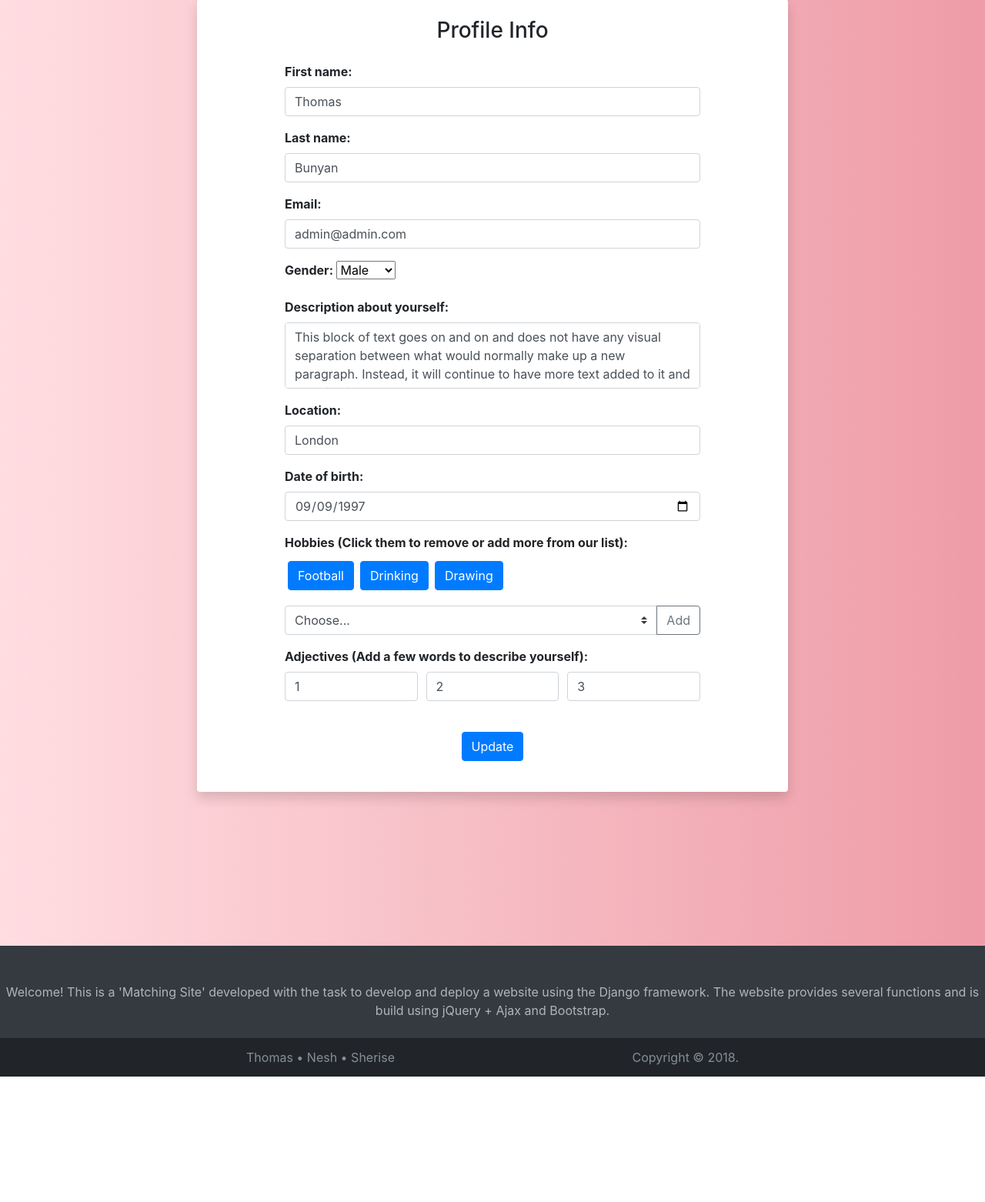
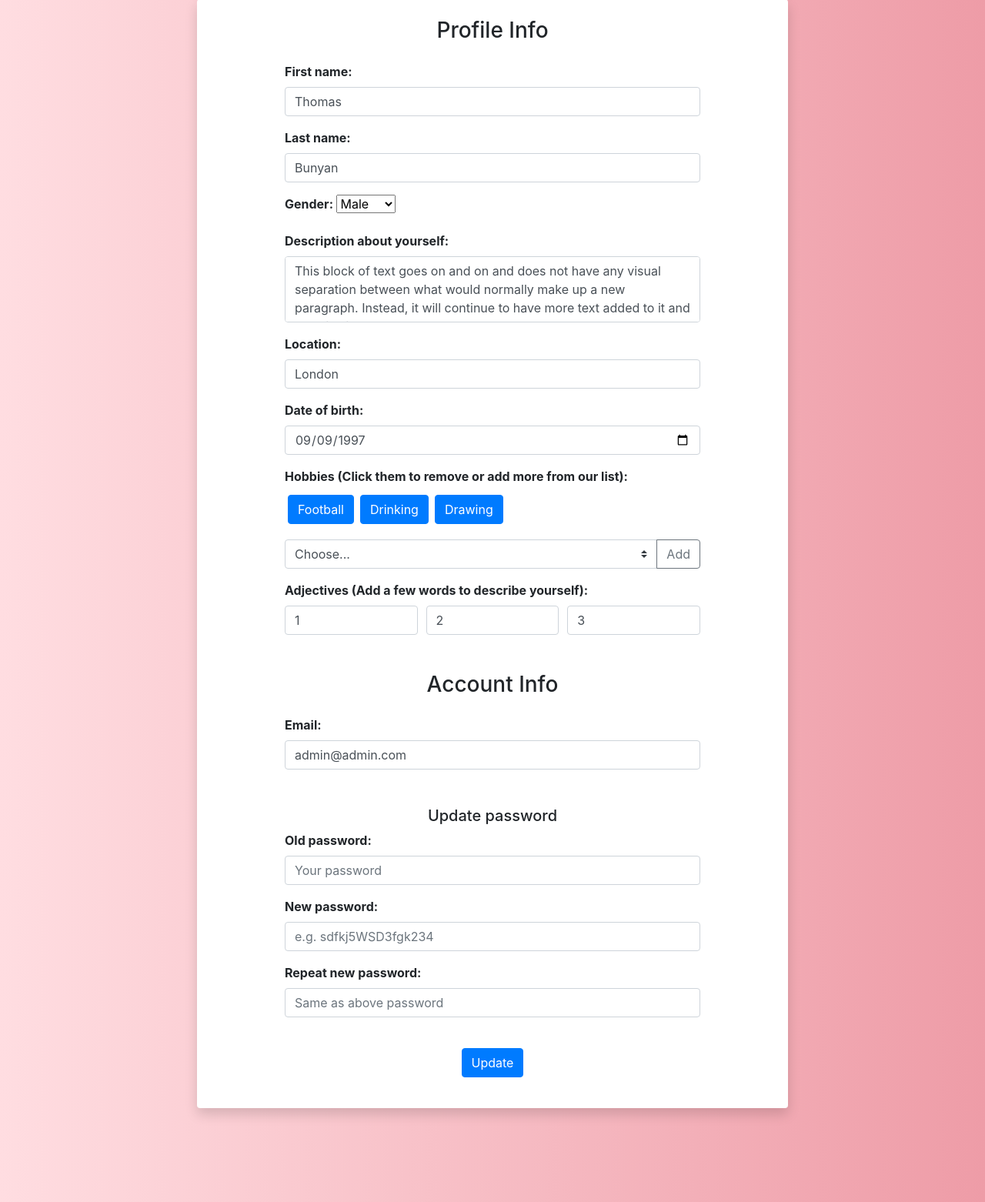
Before and after one commit to thomasbunyan/matchmaking-site, a Django app: page /profile/ in a window 1280 px wide. Shown: the part 319-1881 px from the top of the page at 77% size. Before the commit the page ends 1718 px from the top, so only its background shows below. Run offline with Django 3.2, Linux system fonts and the light colour scheme; a user stored in the database is signed in; data comes from the database, SQL or seed files in the repository; both versions use the stored data as it was after the commit; some libraries are stand-ins or nearby versions.

Commit message:
Added change password, added validation for the update page

```diff
--- a/matchmaker/static/matchmaker/main.js
+++ b/matchmaker/static/matchmaker/main.js
@@ -4,12 +4,12 @@ const ROOTURL = window.location.protocol + "//" + window.location.host;
 //Make Global for template files to so only compiled once
 $(() => {
     window.page = window.location.href.split("/")[3];
-    if(window.page === "discover" || window.page === "mymatches"){
+    if (window.page === "discover" || window.page === "mymatches") {
         let profiles = document.getElementById("profiles-template").innerHTML;
         window.pstemplate = Handlebars.compile(profiles);
     }
     //Alerts will be on all logged in pages
-    if(window.page !== "login" && window.page !== "register" && window.page !== "home"){
+    if (window.page !== "login" && window.page !== "register" && window.page !== "home") {
         let heatAlert = document.getElementById("alert-heat").innerHTML;
         window.alertHeatTemplate = Handlebars.compile(heatAlert);
         let matchesAlert = document.getElementById("alert-matches").innerHTML;
@@ -45,7 +45,7 @@ function getNotifications() {
 
                 //If you have new heats generate alert
                 if (debug || data.newheats > 0) {
-                    $('#allalerts').prepend(window.alertHeatTemplate({"newmatches" : data.newheats}));
+                    $('#allalerts').prepend(window.alertHeatTemplate({ "newmatches": data.newheats }));
                     //console.log("You have new heats!");
                 }
 
@@ -166,6 +166,7 @@ function initProfile() {
         data: "json",
         success: (data, status) => {
             if (status) {
+                console.log(data);
                 $('#tFirstName').text(data.firstname);
                 $('#tLastName').text(data.lastname);
                 $('#first_name')[0].value = data.firstname;
@@ -225,6 +226,7 @@ function initProfile() {
         const update = {
             first_name: form.first_name,
             last_name: form.last_name,
+            username: form.email,
             email: form.email,
             gender: $('#gender').find(":selected").val(),
             description: form.description,
@@ -232,9 +234,26 @@ function initProfile() {
             dob: form.dob,
             adjectives: form.adjective1.replace(/ /g, '') + "," + form.adjective2.replace(/ /g, '') + "," + form.adjective3.replace(/ /g, ''),
             hobbies: updateHobbies,
+            pw: false
             // image: $('#profile-picture').attr("src")
         }
-        //console.log(update);
+
+        if (update.email == undefined || update.email == "") {
+            handleUpdateErrors(undefined, { email: ["This field is required."] }, undefined);
+            return;
+        }
+        if (update.first_name == undefined || update.first_name == "") {
+            handleUpdateErrors(undefined, { first_name: ["This field is required."] }, undefined);
+            return;
+        }
+
+        if (form.new_password1 != "" || form.new_password2 != "" || form.old_password != "") {
+            update.pw = true;
+            update.old_password = form.old_password;
+            update.new_password1 = form.new_password1;
+            update.new_password2 = form.new_password2;
+        }
+
         $.ajax({
             url: url,
             type: "PUT",
@@ -243,13 +262,77 @@ function initProfile() {
             dataType: "json",
             success: (data, status) => {
                 if (status) {
-                    // console.log(data)
-                    $('#tFirstName').text(update.first_name);
-                    $('#tLastName').text(update.last_name);
+                    console.log(data)
+                    handleUpdateErrors(data.errors_profile, data.errors_user, data.errors_pw);
+                    $('#tFirstName').text(form.first_name);
+                    $('#tLastName').text(form.last_name);
                 }
             }
         });
     });
+}
+
+function handleUpdateErrors(profile, user, pw) {
+    if (user != undefined && user.first_name) {
+        $('#first_name').addClass("is-invalid");
+        $('#errorFirstName').text(user.first_name[0]);
+    } else {
+        $('#first_name').removeClass("is-invalid").addClass("is-valid");
+    }
+    if (user != undefined && user.last_name) {
+        $('#last_name').addClass("is-invalid");
+        $('#errorLastName').text(user.last_name[0]);
+    } else {
+        $('#last_name').removeClass("is-invalid").addClass("is-valid");
+    }
+    if (user != undefined && user.email) {
+        $('#email').addClass("is-invalid");
+        $('#errorEmail').text(user.email[0]);
+    } else {
+        $('#email').removeClass("is-invalid").addClass("is-valid");
+    }
+    if (profile != undefined && profile.description) {
+        $('#description').addClass("is-invalid");
+        $('#errorDescription').text(profile.description[0]);
+    } else {
+        $('#description').removeClass("is-invalid").addClass("is-valid");
+    }
+    if (profile != undefined && profile.location) {
+        $('#location').addClass("is-invalid");
+        $('#errorLocation').text(profile.location[0]);
+    } else {
+        $('#location').removeClass("is-invalid").addClass("is-valid");
+    }
+    if (profile != undefined && profile.dob) {
+        $('#dob').addClass("is-invalid");
+        $('#errorDOB').text(profile.dob[0]);
+    } else {
+        $('#dob').removeClass("is-invalid").addClass("is-valid");
+    }
+    if (pw) {
+        if (pw.old_password != undefined) {
+            $('#old_password').addClass("is-invalid");
+            $('#errorOldPassword').text(pw.old_password[0]);
+        } else {
+            $('#old_password').removeClass("is-invalid").addClass("is-valid");
+        }
+        if (pw.new_password1 != undefined) {
+            $('#new_password1').addClass("is-invalid");
+            $('#errorPassword1').text(pw.new_password1[0]);
+        } else {
+            $('#new_password1').removeClass("is-invalid").addClass("is-valid");
+        }
+        if (pw.new_password2 != undefined) {
+            $('#new_password2').addClass("is-invalid");
+            $('#errorPassword2').text(pw.new_password2[0]);
+        } else {
+            $('#new_password2').removeClass("is-invalid").addClass("is-valid");
+        }
+    } else {
+        $('#old_password').removeClass("is-invalid");
+        $('#new_password1').removeClass("is-invalid");
+        $('#new_password2').removeClass("is-invalid");
+    }
 }
 
 function uploadProfileImage() {
@@ -323,7 +406,7 @@ function getProfiles(minAge, maxAge, gender, matches) {
     let profiles = [];
     let url = ROOTURL + '/api/profiles/?json';
 
-   // console.log(minAge, maxAge, gender)
+    // console.log(minAge, maxAge, gender)
 
     if (minAge) {
         url = url + "&minAge=" + minAge;
@@ -391,12 +474,12 @@ function getProfiles(minAge, maxAge, gender, matches) {
         });
     }
 
-    function profileView(id){
+    function profileView(id) {
         //Using head because not all data needs to be returned
         console.log(id);
         $.ajax({
             url: ROOTURL + "/api/profile/" + id + "/",
-            type : 'HEAD',
+            type: 'HEAD',
             data: "json"
         });
     }
--- a/matchmaking_site/settings.py
+++ b/matchmaking_site/settings.py
@@ -11,7 +11,7 @@ https://docs.djangoproject.com/en/2.1/ref/settings/
 """
 
 import os
-import django_heroku
+# import django_heroku
 
 # Build paths inside the project like this: os.path.join(BASE_DIR, ...)
 BASE_DIR = os.path.dirname(os.path.dirname(os.path.abspath(__file__)))
@@ -129,11 +129,11 @@ LOGIN_REDIRECT_URL = 'matchmaker-home'
 LOGIN_URL = 'login'
 
 
-#Email Settings
+# Email Settings
 EMAIL_HOST = 'smtp.sendgrid.net'
 EMAIL_HOST_USER = 'apikey'
 EMAIL_HOST_PASSWORD = "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"
 EMAIL_PORT = 587
 EMAIL_USE_TLS = True
 
-django_heroku.settings(locals())
+# django_heroku.settings(locals())
--- a/users/templates/users/profile.html
+++ b/users/templates/users/profile.html
@@ -53,12 +53,6 @@
                         <div id="errorLastName" class="invalid-feedback">Invalid last name</div>
                     </div>
                     <div class="form-group">
-                        <label for="last_name" class="font-weight-bold">Email:</label>
-                        <input type="email" name="email" id="email" class="form-control" autocomplete="email"
-                            placeholder="e.g. johnsmith@email.com" maxlength="60">
-                        <div id="errorEmail" class="invalid-feedback">Invalid email</div>
-                    </div>
-                    <div class="form-group">
                         <label for="gender" class="font-weight-bold">Gender:</label>
                         <select id="gender">
                             <option value="M">Male</option>
@@ -112,6 +106,32 @@
                         </div>
                         <div id="errorLocation" class="invalid-feedback">Invalid location</div>
                     </div>
+                    <h3 class="pt-4 my-4 text-center">Account Info</h3>
+                    <div class="form-group">
+                        <label for="email" class="font-weight-bold">Email:</label>
+                        <input type="email" name="email" id="email" class="form-control" autocomplete="email"
+                            placeholder="e.g. johnsmith@email.com" maxlength="60">
+                        <div id="errorEmail" class="invalid-feedback">Invalid email</div>
+                    </div>
+                    <h5 class="pt-4 mt-4 text-center">Update password</h5>
+                    <div class="form-group">
+                        <label for="old_password" class="font-weight-bold">Old password:</label>
+                        <input type="password" name="old_password" id="old_password" class="form-control" autocomplete="none"
+                            placeholder="Your password" maxlength="60">
+                        <div id="errorOldPassword" class="invalid-feedback">Invalid old password</div>
+                    </div>
+                    <div class="form-group">
+                        <label for="new_password1" class="font-weight-bold">New password:</label>
+                        <input type="password" name="new_password1" id="new_password1" class="form-control"
+                            autocomplete="none" placeholder="e.g. sdfkj5WSD3fgk234" maxlength="60">
+                        <div id="errorPassword1" class="invalid-feedback">Invalid password1</div>
+                    </div>
+                    <div class="form-group">
+                        <label for="new_password2" class="font-weight-bold">Repeat new password:</label>
+                        <input type="password" name="new_password2" id="new_password2" class="form-control"
+                            autocomplete="none" placeholder="Same as above password" maxlength="60">
+                        <div id="errorPassword2" class="invalid-feedback">Invalid password2</div>
+                    </div>
                 </form>
             </fieldset>
             <div class="text-center mt-4 mb-3">
--- a/users/views.py
+++ b/users/views.py
@@ -7,12 +7,14 @@ from django.contrib.auth import authenticate
 from django.core.mail import send_mail
 from django.template.loader import render_to_string
 from .forms import UserRegisterForm, UserUpdateForm, ProfileUpdateForm, ProfileUpdateCreate
+from django.contrib.auth.forms import PasswordChangeForm
 from .models import User, Profile, Hobby
 
 from datetime import date
 from django.utils.timezone import now
 
 import json
+
 
 @login_required
 def profile(request):
@@ -58,8 +60,6 @@ def apiLogin(request):
 @login_required
 def apiProfile(request, userid=None):
     try:
-
-
 
         # Uploading profile pics required a seprate HTTP endpoint, due to file encoding.
         if request.method == "POST":
@@ -118,18 +118,25 @@ def apiProfile(request, userid=None):
             hobbyPks = request.PUT.getlist('hobbies[]')
             hobbies = Hobby.objects.filter(pk__in=hobbyPks)
 
-            print(request.FILES)
-
             u_form = UserUpdateForm(request.PUT, instance=request.user)
             p_form = ProfileUpdateForm(
             request.PUT, request.FILES, instance=request.user.profile)
-            if u_form.is_valid() and p_form.is_valid():
+
+            if request.PUT['pw'] == 'true':
+                pw_form = PasswordChangeForm(request.user, request.PUT)
+
+            if u_form.is_valid() and p_form.is_valid() and (request.PUT['pw'] == 'false' or pw_form.is_valid()):
                 u_form.save()
                 p_form.save()
+                if request.PUT['pw'] != 'false':
+                    pw_form.save()
                 request.user.profile.hobbies.set(hobbies)
                 return JsonResponse({"success": True, "redirect": "profile/"})
             else:
-                return JsonResponse({"success": False})
+                if(request.PUT['pw'] == 'false'):
+                    return JsonResponse({"success": False, "errors_user": u_form.errors, "errors_profile": p_form.errors})
+                else:
+                    return JsonResponse({"success": False, "errors_user": u_form.errors, "errors_profile": p_form.errors, "errors_pw": pw_form.errors})
         else:
             return JsonResponse({"success": False})
     except:
@@ -165,9 +172,9 @@ def apiProfiles(request):
 
         if gender:
             if gender == "M":
-                res = res.filter(gender = 'M')
+                res = res.filter(gender='M')
             else:
-                res = res.filter(gender = 'F')
+                res = res.filter(gender='F')
 
         # Manually Making Json File
         # res = serializers.serialize('json', res)
@@ -190,17 +197,16 @@ def apiProfiles(request):
             #     dob = profile.dob.strftime('%Y-%m-%d')
             # else:
             #     dob = "N/A"
-
-            jsonProduct = { 'id' : profile.user.id,
+            jsonProduct = {'id': profile.user.id,
                             'image': '/media/' + str(profile.image),
                             'firstname': profile.user.first_name,
-                            'lastname' : profile.user.last_name,
-                            'dob' : profile.dob.strftime('%Y-%m-%d'),
-                            'gender' : profile.gender,
+                            'lastname': profile.user.last_name,
+                            'dob': profile.dob.strftime('%Y-%m-%d'),
+                            'gender': profile.gender,
                             'location': profile.location,
-                            'description' : profile.description,
-                            'adjectives' : profile.adjectives,
-                            'views' : str(profile.views),
+                            'description': profile.description,
+                            'adjectives': profile.adjectives,
+                            'views': str(profile.views)
             }
 
             hobbies = []
@@ -223,7 +229,8 @@ def apiProfiles(request):
         # return JsonResponse(jsonData, safe=False)
 
         # Sort the json data by common hobbies
-        jsonData = sorted(jsonData, key=lambda k: k['commonhobbies'], reverse=True)
+        jsonData = sorted(
+            jsonData, key=lambda k: k['commonhobbies'], reverse=True)
         jsonData = json.dumps(jsonData)
         return HttpResponse(jsonData, content_type="application/json")
 
@@ -270,8 +277,8 @@ def apiRegister(request):
             fromemail = 'no-reply@neshanthan.com'
 
             context = {
-                'firstName' : firstName,
-                'lastName' : lastName
+                'firstName': firstName,
+                'lastName': lastName
             }
 
             # Send Email to user when new heat recieved
@@ -334,8 +341,8 @@ def apiProfileIDHeat(request):
             fromemail = 'no-reply@neshanthan.com'
 
             context = {
-                'firstName' : firstName,
-                'lastName' : lastName
+                'firstName': firstName,
+                'lastName': lastName
             }
 
             # Send Email to user when new heat recieved
```
Also changed, not shown: db.sqlite3.
